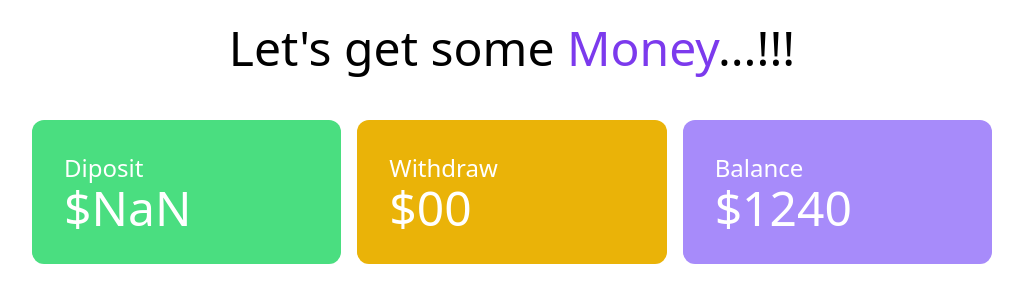
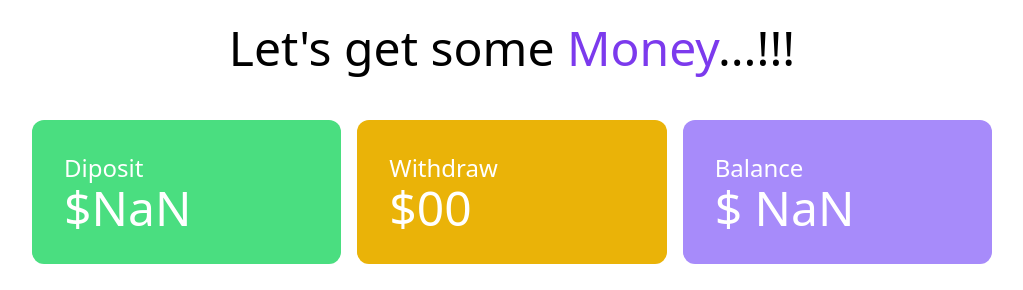
Before and after one commit to Mehedi-Hasan-Himel/dom-bank-practice, a plain HTML site: page bank.html in a window 1280 px wide. Both pictures are taken after a click on the button "Deposit". Shown: the top 290 px of the page, without its empty margins (128-1151 px from the left). Drawn offline with nearby package versions, Linux system fonts and the light colour scheme.

Commit message:
[ADD] Update deposit and balance and handle string add

```diff
--- a/bank.html
+++ b/bank.html
@@ -29,7 +29,7 @@
             </div>
             <div class="bg-violet-400 p-8 rounded-xl">
                <h4 class="text-2xl">Balance</h4>
-               <h2 class="text-5xl">$1240</h2>
+               <h2 class="text-5xl">$ <span id="balance-total">1240</span> </h2>
             </div>
          </div>
       </section>
--- a/js/deposit.js
+++ b/js/deposit.js
@@ -1,3 +1,4 @@
+// Deposit component logic Start
 // step 01: addEventListener to the deposit button
 document.querySelector("#btn-deposit").addEventListener("click", function () {
   //   step 02: get the deposit amount from the deposit input field
@@ -12,5 +13,19 @@ document.querySelector("#btn-deposit").addEventListener("click", function () {
   const depositTotal = parseFloat(depositTotalElement.innerText);
 
   depositTotalElement.innerText = depositTotal + depositAmount;
-  console.log(depositTotal);
+
+  // step 04: get current balance total
+
+   const balanceTotalElement = document.querySelector("#balance-total");
+   const balanceTotal = parseFloat(balanceTotalElement.innerText);
+
+   // step 05: calculate current balance total. and update the balance total
+   const currentBalanceTotal = balanceTotal + depositAmount;
+
+   balanceTotalElement.innerText = currentBalanceTotal;
+
+  // step 05: clear the deposit input field
+  depositField.value = "";
 });
+
+// Deposit component logic End
```
